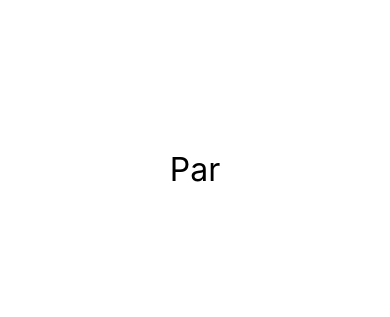
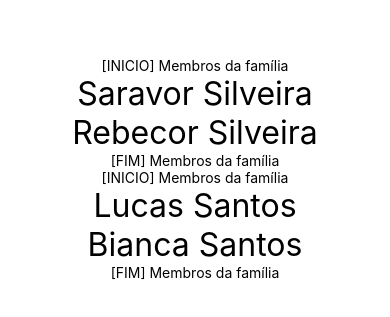
Before and after one commit to NathanaelCarauna/React-native-curso-cod3r, a React Native app: screen / in a window 390 px wide. Shown: the part 253-570 px from the top of the page. Built offline with nearby package versions, Linux system fonts and the light colour scheme.

Commit message:
Aula 33, props.children

```diff
--- a/src/App.js
+++ b/src/App.js
@@ -2,23 +2,33 @@
 import {Text, StyleSheet, SafeAreaView} from 'react-native'
 
 
+import Primeiro from './components/Primeiro'
+import Oficial, {Comp1, Comp2} from './components/Multi'
+import MinMax from './components/MinMax'
+import Aleatorio from './components/Aleatorio'
+import TituloFrag from './components/Fragment'
+import Botao from './components/Botao'
+import Contador from './components/Contador'
+import Pai from './components/direta/Pai';
+import PaiIndireto from './components/indireta/Pai'
+import ContadorV2 from './components/contador/ContadorV2'
+import DiferenciarMob from './components/DiferenciarMob';
 import ParImpar from './components/ParImpar';
-import DiferenciarMob from './components/DiferenciarMob';
-import ContadorV2 from './components/contador/ContadorV2'
-import PaiIndireto from './components/indireta/Pai'
-import Pai from './components/direta/Pai';
-import Contador from './components/Contador'
-import Botao from './components/Botao'
-import TituloFrag from './components/Fragment'
-import Aleatorio from './components/Aleatorio'
-import MinMax from './components/MinMax'
-import Oficial, {Comp1, Comp2} from './components/Multi'
-import Primeiro from './components/Primeiro'
+import Familia from './components/relacao/Familia';
+import Membro from './components/relacao/Membro';
 
 export default () => (
   <SafeAreaView style={styles.App}>
+    <Familia>
+      <Membro nome='Saravor' sobrenome='Silveira'/>
+      <Membro nome='Rebecor' sobrenome='Silveira'/>
+    </Familia>
+    <Familia>
+      <Membro nome='Lucas' sobrenome='Santos'/>
+      <Membro nome='Bianca' sobrenome='Santos'/>
+    </Familia>
+    {/*
     <ParImpar num={2}/>
-    {/*
     <DiferenciarMob/>
     <ContadorV2/>
     <PaiIndireto/>
--- /dev/null
+++ b/src/components/relacao/Familia.js
@@ -0,0 +1,15 @@
+import React from 'react';
+import { Text } from 'react-native';
+import Membro from './Membro';
+
+
+export default props => {
+    return(
+        <>
+            <Text>[INICIO] Membros da família</Text>
+            {props.children}
+            <Text>[FIM] Membros da família</Text>
+
+        </>
+    )
+}
--- /dev/null
+++ b/src/components/relacao/Membro.js
@@ -0,0 +1,11 @@
+import React from 'react';
+import { Text,} from 'react-native';
+import styles from '../../common/globalStyle'
+
+export default props => {
+    return(
+        <Text style={styles.fontG}>
+            {props.nome} {props.sobrenome}
+        </Text>
+    )
+}
```
